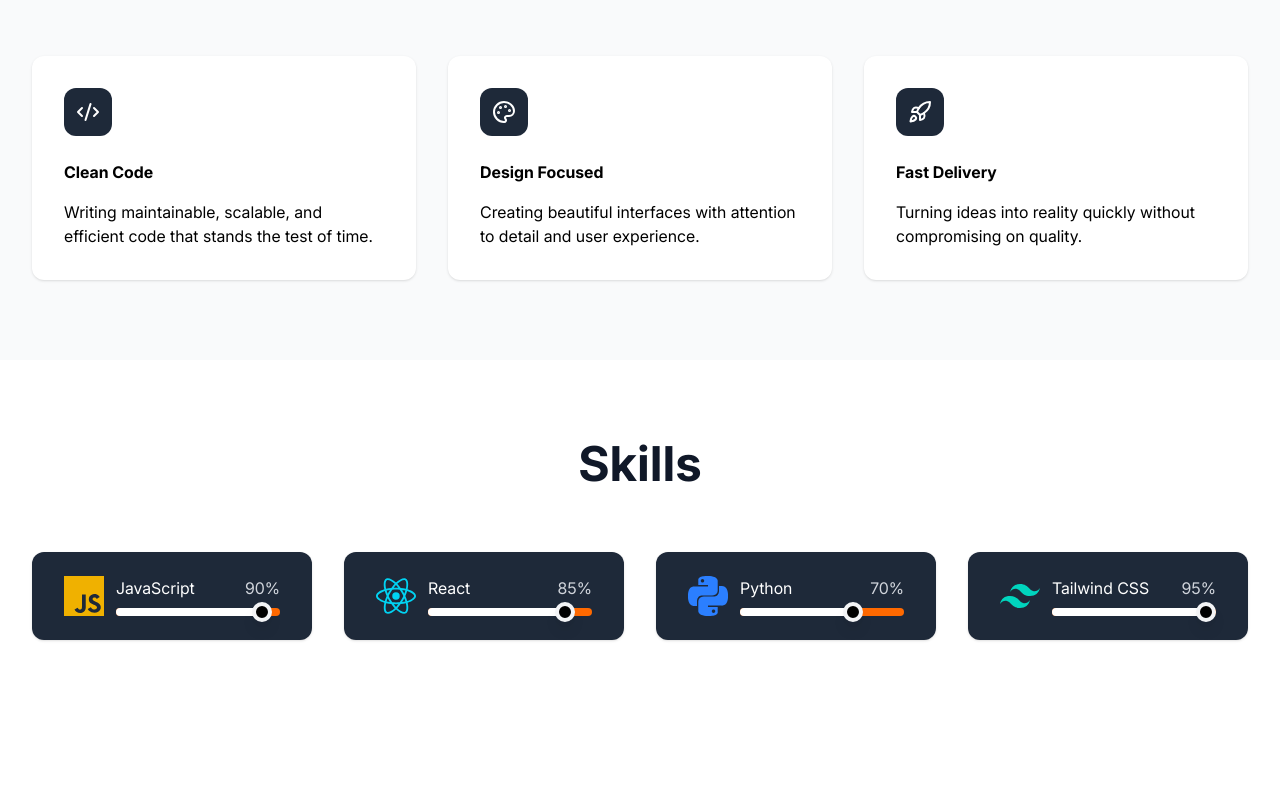
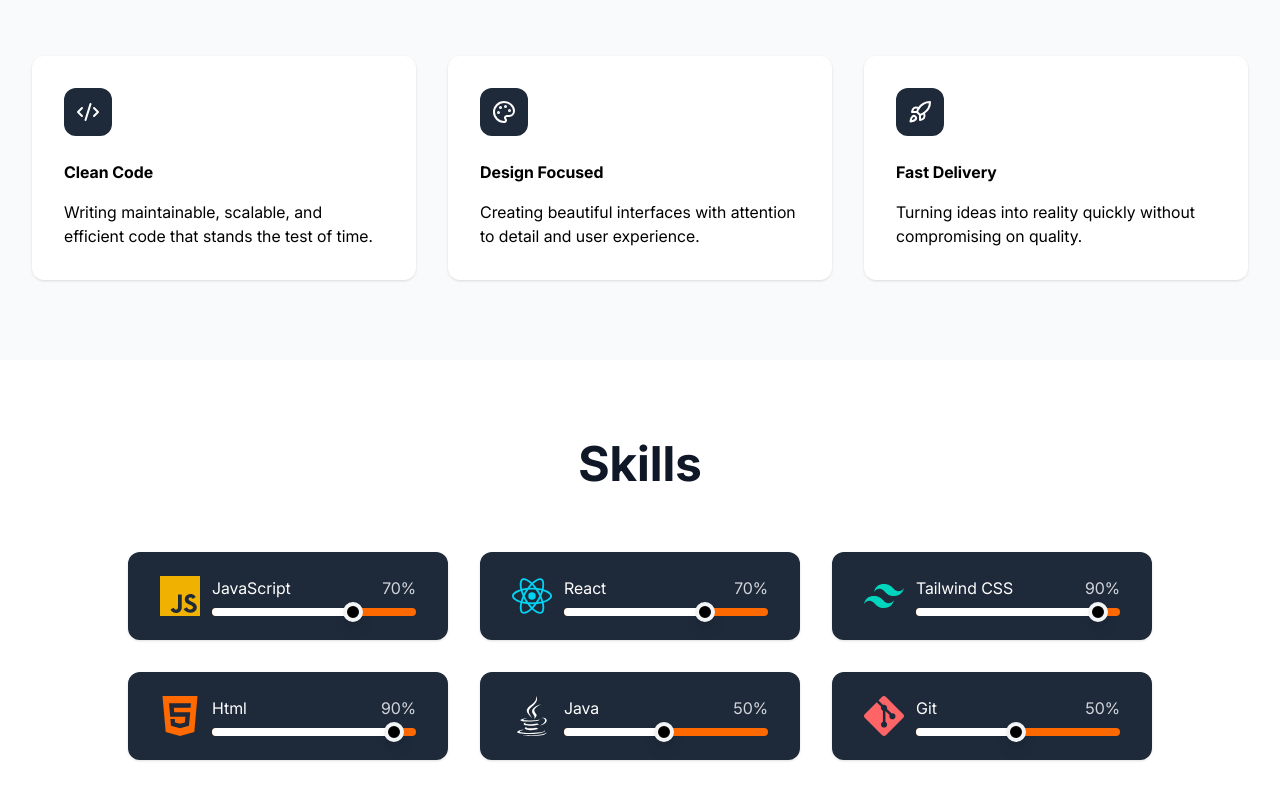
Before and after one commit to 1yhour/my-portfolio, a React (Vite) app: page / in a window 1280 px wide. Shown: the part 1100-1900 px from the top of the page. Before the commit the page ends 1820 px from the top, so only its background shows below. Built offline with nearby package versions, Linux system fonts and the light colour scheme.

Commit message:
Added two more skills and Layer Utilities

```diff
--- a/src/Components/Skills.jsx
+++ b/src/Components/Skills.jsx
@@ -8,7 +8,7 @@ const Skills = () => {
                 </div>
 
                 {/*This is called Destructure extracting values from objects or arrays into separate variables in a clean, short way*/}
-                <div className="grid md:grid-cols-2 lg:grid-cols-4 gap-8">
+                <div className="grid md:grid-cols-2 lg:grid-cols-3 gap-8 mx-auto lg:max-w-5xl">
                     {skills.map(({ name, percentage, icon: SkillIcon, color }, index) => (
                         <div key={index} className="bg-gray-800 p-6 rounded-xl shadow-sm hover:shadow-md transition-shadow px-8">
                             {/* Top Row: Icon and Name */}
--- a/src/Constraints/index.js
+++ b/src/Constraints/index.js
@@ -1,3 +1,5 @@
+import {SiJavascript, SiReact, SiTailwindcss, SiHtml5, SiGit} from 'react-icons/si';
+import {FaJava} from "react-icons/fa";
 
 export const navbar = [
     {text: 'About', link: 'about'},
@@ -15,34 +17,45 @@ export function scrollToSection(id,setIsMenuOpen) {
 
 export const heroButtons = [
     { text: "Get In Touch", link: "contact", variant: "primary" },
-    { text: "View Work", link: "skills", variant: "secondary" },
+    { text: "View Work", link: "projects", variant: "secondary" },
 ];
 
-import { SiJavascript, SiReact, SiPython, SiTailwindcss} from 'react-icons/si';
 
 export const skills = [
     {
         name: 'JavaScript',
-        percentage: 90,
+        percentage: 70,
         icon: SiJavascript,
         color: 'text-yellow-500'
     },
     {
         name: 'React',
-        percentage: 85,
+        percentage: 70,
         icon: SiReact,
         color: 'text-cyan-400'
     },
     {
-        name: 'Python',
-        percentage: 70,
-        icon: SiPython,
-        color: 'text-blue-500'
-    },
-    {
         name: 'Tailwind CSS',
-        percentage: 95,
+        percentage: 90,
         icon: SiTailwindcss,
         color: 'text-teal-400'
     },
+    {
+        name: 'Html',
+        percentage: 90,
+        icon: SiHtml5,
+        color: 'text-orange-500'
+    },
+    {
+        name: 'Java',
+        percentage: 50,
+        icon: FaJava,
+        color: 'text-white'
+    },
+    {
+        name: 'Git',
+        percentage: 50,
+        icon: SiGit,
+        color: 'text-red-400'
+    },
 ];
```
